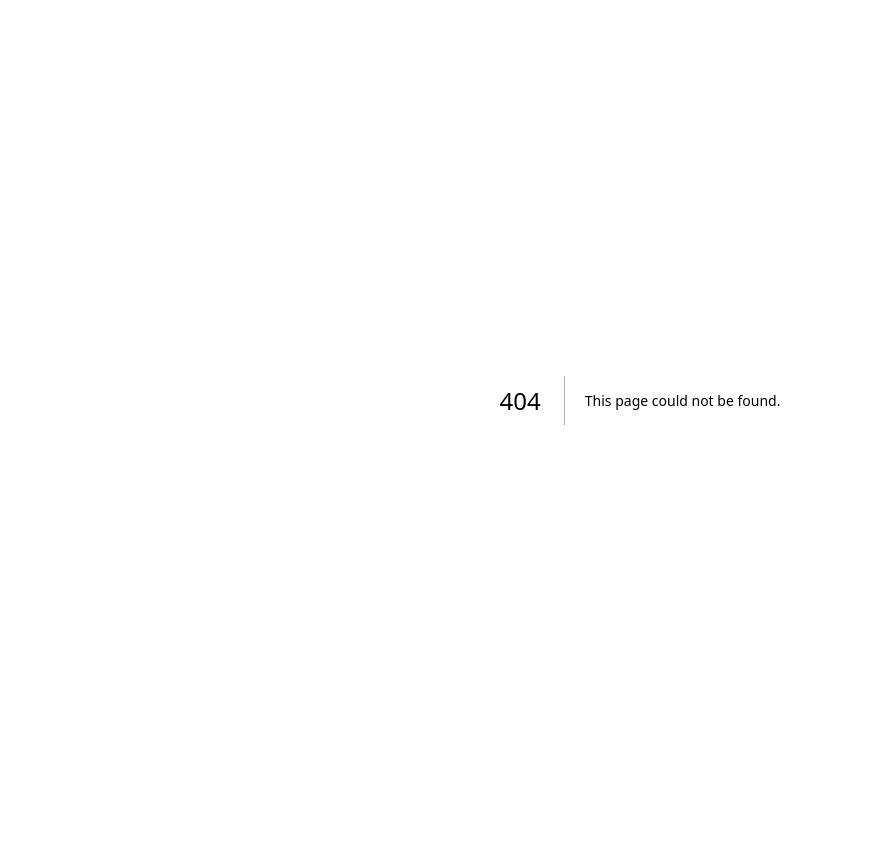
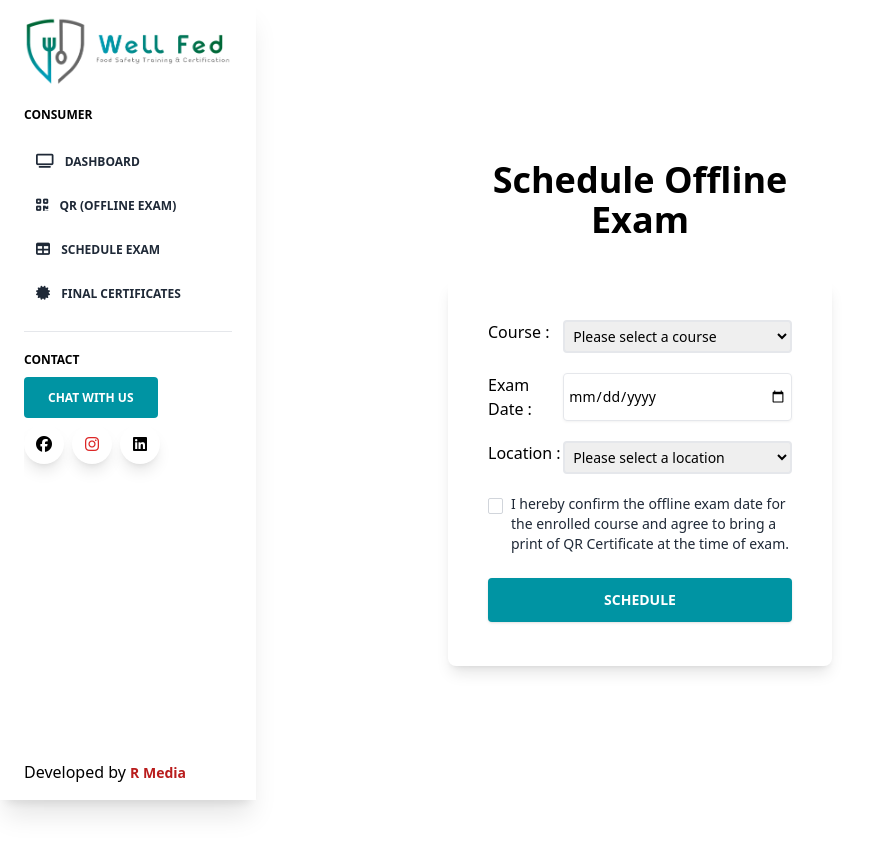
Before and after one commit to BlueZ-95/wellfed-dashboard, a Next.js app: page /schedule in a window 1280 px wide. Before the commit this address had no page. Shown: the whole page, without its empty margins (0-889 px from the left). Before the commit the page ends 800 px from the top, so only its background shows below. Built offline with nearby package versions, Linux system fonts and the light colour scheme.

Commit message:
schedule exam design craeted

```diff
--- a/pages/login/index.tsx
+++ b/pages/login/index.tsx
@@ -1,6 +1,21 @@
 import Image from "next/image";
+import { useRef } from "react";
 
 export default function Login() {
+
+  const emailFieldRef = useRef(null);
+  const passwordFieldRef = useRef(null);
+  const consumerRadioRef = useRef(null);
+  const enterpriseRadioRef = useRef(null);
+
+  function initiateLogin(){
+    console.log(emailFieldRef.current.value);
+    console.log(passwordFieldRef.current.value);
+    console.log(consumerRadioRef.current.checked);
+    console.log(enterpriseRadioRef.current.checked);
+  }
+
+
   return (
     <>
       <main>
@@ -28,6 +43,7 @@ export default function Login() {
                         </label>
                         <input
                           type="email"
+                          ref = {emailFieldRef}
                           className="border-0 px-3 py-3 placeholder-blueGray-300 text-blueGray-600 bg-white rounded text-sm shadow focus:outline-none focus:ring w-full ease-linear transition-all duration-150"
                           placeholder="Email"
                         />
@@ -42,11 +58,34 @@ export default function Login() {
                         </label>
                         <input
                           type="password"
+                          ref = {passwordFieldRef}
                           className="border-0 px-3 py-3 placeholder-blueGray-300 text-blueGray-600 bg-white rounded text-sm shadow focus:outline-none focus:ring w-full ease-linear transition-all duration-150"
                           placeholder="Password"
                         />
                       </div>
-                      <div>
+                      <div className="flex ">
+                      <div className="form-check form-check-inline">
+                        <input className="form-check-input form-check-input appearance-none rounded-full h-4 w-4 border border-gray-300 bg-white checked:bg-blue-600 checked:border-blue-600 focus:outline-none transition duration-200 mt-1 align-top bg-no-repeat bg-center bg-contain float-left mr-2 cursor-pointer"
+                        type="radio"
+                        name="customerTypeOptions"
+                        id="consumerRadio"
+                        ref={consumerRadioRef}
+                        value="consumer" />
+                        <label className="form-check-label inline-block text-gray-800" htmlFor="inlineRadio10">Consumer</label>
+                      </div>
+                      <div className="form-check form-check-inline">
+                        <input className="form-check-input form-check-input appearance-none rounded-full h-4 w-4 ml-3 border border-gray-300 bg-white checked:bg-blue-600 checked:border-blue-600 focus:outline-none transition duration-200 mt-1 align-top bg-no-repeat bg-center bg-contain float-left mr-2 cursor-pointer"
+                        type="radio"
+                        name="customerTypeOptions"
+                          id="enterpriseRadio"
+                          ref={enterpriseRadioRef}
+                          value="enterprise" />
+                        <label className="form-check-label inline-block text-gray-800" htmlFor="inlineRadio20">Enterprise</label>
+                      </div>
+
+                     </div>
+
+                      {/* <div>
                         <label className="inline-flex items-center cursor-pointer mt-3">
                           <input
                             id="customCheckLogin"
@@ -57,10 +96,11 @@ export default function Login() {
                             Remember me
                           </span>
                         </label>
-                      </div>
+                      </div> */}
 
                       <div className="text-center mt-6">
                         <button
+                        onClick={initiateLogin}
                           className="bg-wellfedPrimaryBlue text-white active:bg-blueGray-600 text-sm font-bold uppercase px-6 py-3 rounded shadow hover:shadow-lg outline-none focus:outline-none mr-1 mb-1 w-full ease-linear transition-all duration-150"
                           type="button"
                         >
@@ -70,7 +110,8 @@ export default function Login() {
                     </form>
                   </div>
                 </div>
-                <div className="flex flex-wrap mt-6 relative">
+
+                {/* <div className="flex flex-wrap mt-6 relative">
                   <div className="w-1/2">
                     <a
                       href="#pablo"
@@ -80,7 +121,7 @@ export default function Login() {
                       <small>Forgot password?</small>
                     </a>
                   </div>
-                </div>
+                </div> */}
               </div>
             </div>
           </div>
--- /dev/null
+++ b/pages/schedule/index.tsx
@@ -0,0 +1,120 @@
+import Image from "next/image";
+import { useRef, useState } from "react";
+import Sidebar from "../../components/Sidebar/Sidebar";
+
+
+export default function Login() {
+
+  // const emailFieldRef = useRef(null);
+  // const passwordFieldRef = useRef(null);
+  // const consumerRadioRef = useRef(null);
+  // const enterpriseRadioRef = useRef(null);
+
+  // function initiateLogin(){
+  //   console.log(emailFieldRef.current.value);
+  //   console.log(passwordFieldRef.current.value);
+  //   console.log(consumerRadioRef.current.checked);
+  //   console.log(enterpriseRadioRef.current.checked);
+  // }
+
+
+
+  return (
+    <>
+
+      <main>
+      <Sidebar />
+        <section className="relative w-full h-full py-40 min-h-screen">
+          <div className="absolute top-0 w-full h-full bg-no-repeat bg-full"></div>
+          <div className="container mx-auto px-4 h-full">
+            <div className="flex content-center items-center justify-center h-full">
+              <div className="w-full lg:w-4/12 px-4">
+              <h1 className="text-4xl font-semibold text-center mb-10">Schedule Offline Exam</h1>
+                <div className="relative flex flex-col min-w-0 break-words w-full mb-6 shadow-lg rounded-lg bg-blueGray-200 border-0">
+                  <div className="flex-auto px-4 lg:px-10 py-10">
+                    <form>
+
+                      <div className="flex justify-around mb-5">
+                        <label className="w-1/3" >Course : </label>
+                          <select className="text-sm border-2 rounded p-1 border-solid  focus:outline-none focus:ring w-full ease-linear transition-all duration-150 ">
+                              <option value="">Please select a course</option>
+                              <option value="dog">Dog</option>
+                              <option value="cat">Cat</option>
+                              <option value="hamster">Hamster</option>
+                              <option value="parrot">Parrot</option>
+                              <option value="spider">Spider</option>
+                              <option value="goldfish">Goldfish</option>
+                          </select>
+
+                      </div>
+
+                      <div className="flex justify-around mb-5 ">
+                        <label className="w-1/3 ">Exam Date : </label>
+
+                          <input type="date"
+                          className="
+                           border
+                           focus:outline-none focus:ring w-full ease-linear transition-all duration-150
+                           drop-shadow-sm
+                             sm:text-sm
+                             rounded
+                             text-sm
+                                  p-1
+                                    datepicker-input
+                                    "
+                          placeholder="Select date" />
+                      </div>
+
+                      <div className="flex justify-around mb-5">
+                        <label className="w-1/3" >Location : </label>
+                          <select className="text-sm border-2 rounded p-1 border-solid  focus:outline-none focus:ring w-full ease-linear transition-all duration-150 ">
+                              <option value="">Please select a location</option>
+                              <option value="dog">Dog</option>
+                              <option value="cat">Cat</option>
+                              <option value="hamster">Hamster</option>
+                              <option value="parrot">Parrot</option>
+                              <option value="spider">Spider</option>
+                              <option value="goldfish">Goldfish</option>
+                          </select>
+
+                      </div>
+
+                            <div className="flex form-check">
+                              <input className="form-check-input appearance-none h-4 w-4 border border-gray-300 rounded-sm bg-white checked:bg-blue-600 checked:border-blue-600 focus:outline-none transition duration-200 mt-1 align-top bg-no-repeat bg-center bg-contain float-left mr-2 cursor-pointer" type="checkbox" value="" id="flexCheckDefault" />
+                              <label className="text-sm form-check-label inline-block text-gray-800 w-full" htmlFor="flexCheckDefault">
+                                I hereby confirm the offline exam date for the enrolled course and agree to bring a print of QR Certificate at the time of exam.
+                              </label>
+                      </div>
+
+                      <div className="text-center mt-6">
+                        <button
+
+                          className="bg-wellfedPrimaryBlue text-white active:bg-blueGray-600 text-sm font-bold uppercase px-6 py-3 rounded shadow hover:shadow-lg outline-none focus:outline-none mr-1 mb-1 w-full ease-linear transition-all duration-150"
+                          type="button"
+                        >
+                          Schedule
+                        </button>
+                      </div>
+                    </form>
+                  </div>
+                </div>
+
+                {/* <div className="flex flex-wrap mt-6 relative">
+                  <div className="w-1/2">
+                    <a
+                      href="#pablo"
+                      onClick={(e) => e.preventDefault()}
+                      className="text-blueGray-200"
+                    >
+                      <small>Forgot password?</small>
+                    </a>
+                  </div>
+                </div> */}
+              </div>
+            </div>
+          </div>
+        </section>
+      </main>
+    </>
+  );
+}
```
Also changed, not shown: 2 other files (tests, documents, lock files or other folders).
